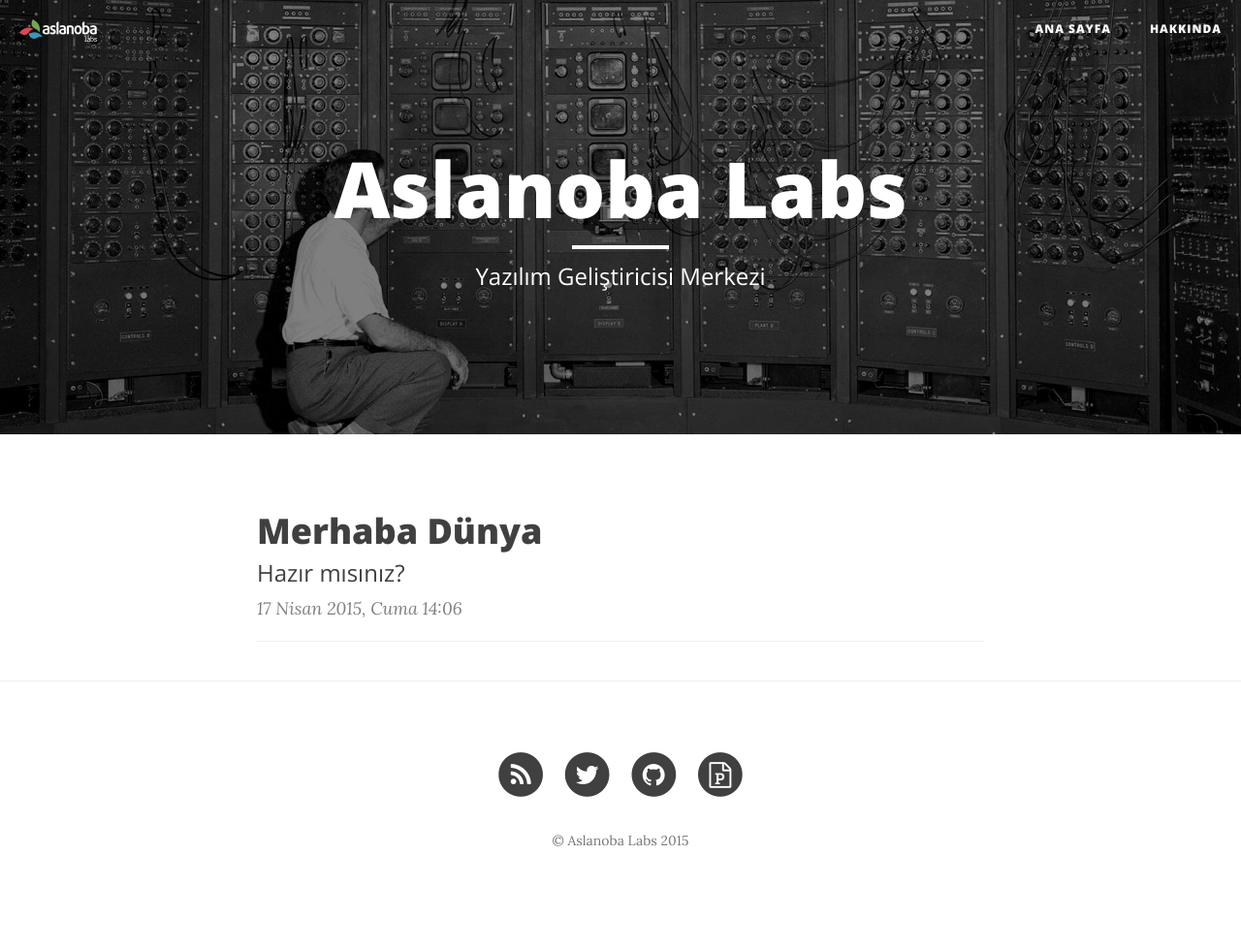
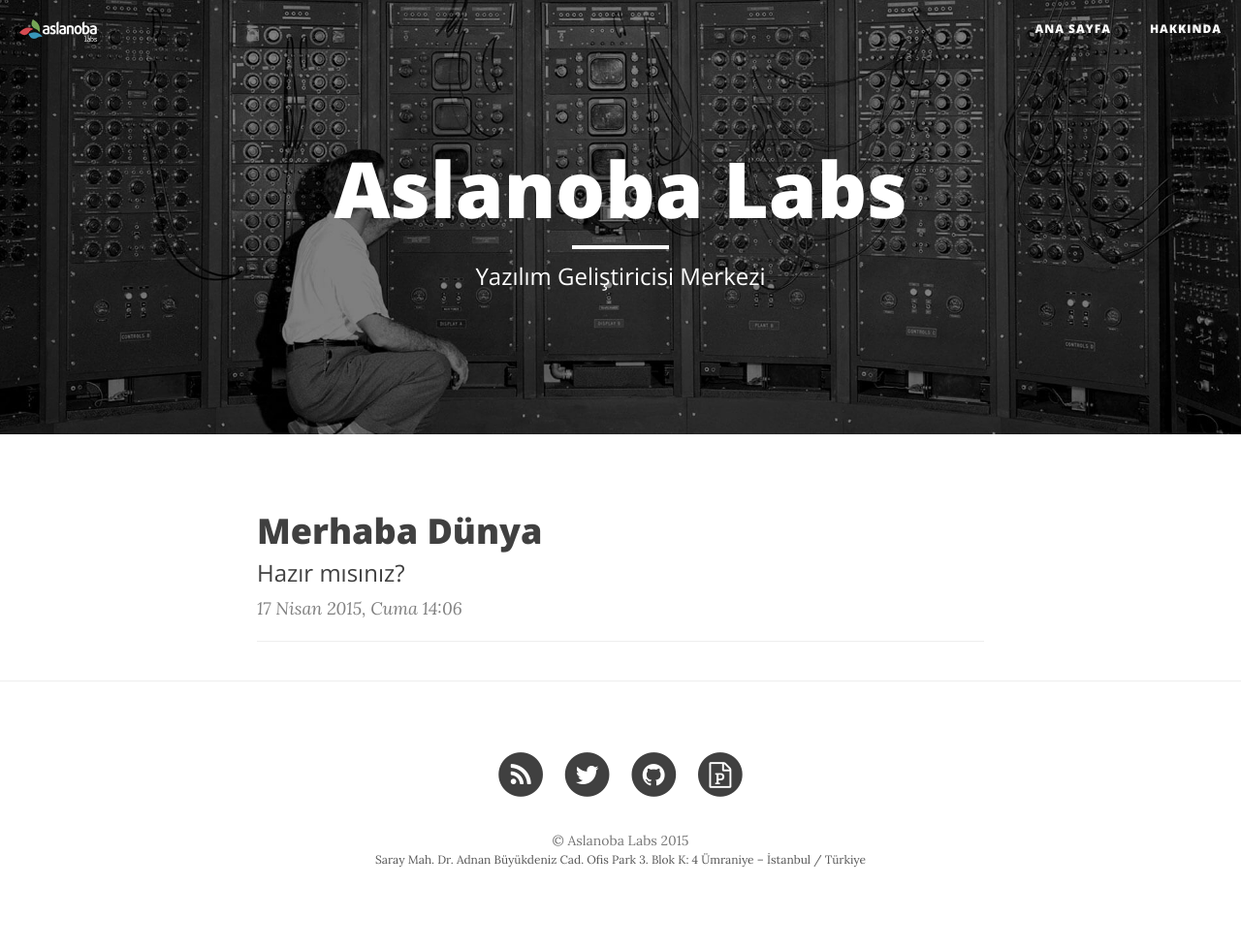
Before and after one commit to vigo/aslanobalabs-jekyll-blog, a Jekyll site: the page built from index.html, in a window 1280 px wide. Shown: the whole page at 97% size. Built offline with Jekyll 4.4.1, drawn with Linux system fonts in a browser that asks for light colours; nearby versions of some CDN libraries; Markdown is read by kramdown in place of the engine named in the settings; the list of posts is cut into pages by our own code; before the commit the page ends 943 px from its top, so only the background shows below that.

Commit message:
Address information added to footer.html

```diff
--- a/_includes/footer.html
+++ b/_includes/footer.html
@@ -53,6 +53,11 @@
                     {% endif %}
                 </ul>
                 <p class="copyright text-muted">&copy; {{ site.title }} {{ site.time | date: '%Y' }}</p>
+                <address>
+                    Saray Mah. Dr. Adnan Büyükdeniz Cad.
+                    Ofis Park 3. Blok K: 4
+                    Ümraniye – İstanbul / Türkiye
+                </address>
             </div>
         </div>
     </div>
--- a/_sass/_custom-styles.scss
+++ b/_sass/_custom-styles.scss
@@ -3,6 +3,11 @@
     text-transform: none;
 }
 
+address {
+    font-size: 12px;
+    text-align: center;
+    color: #555;
+}
 
 @media only screen and (max-width: 767px) {
     .navbar-default {
```
